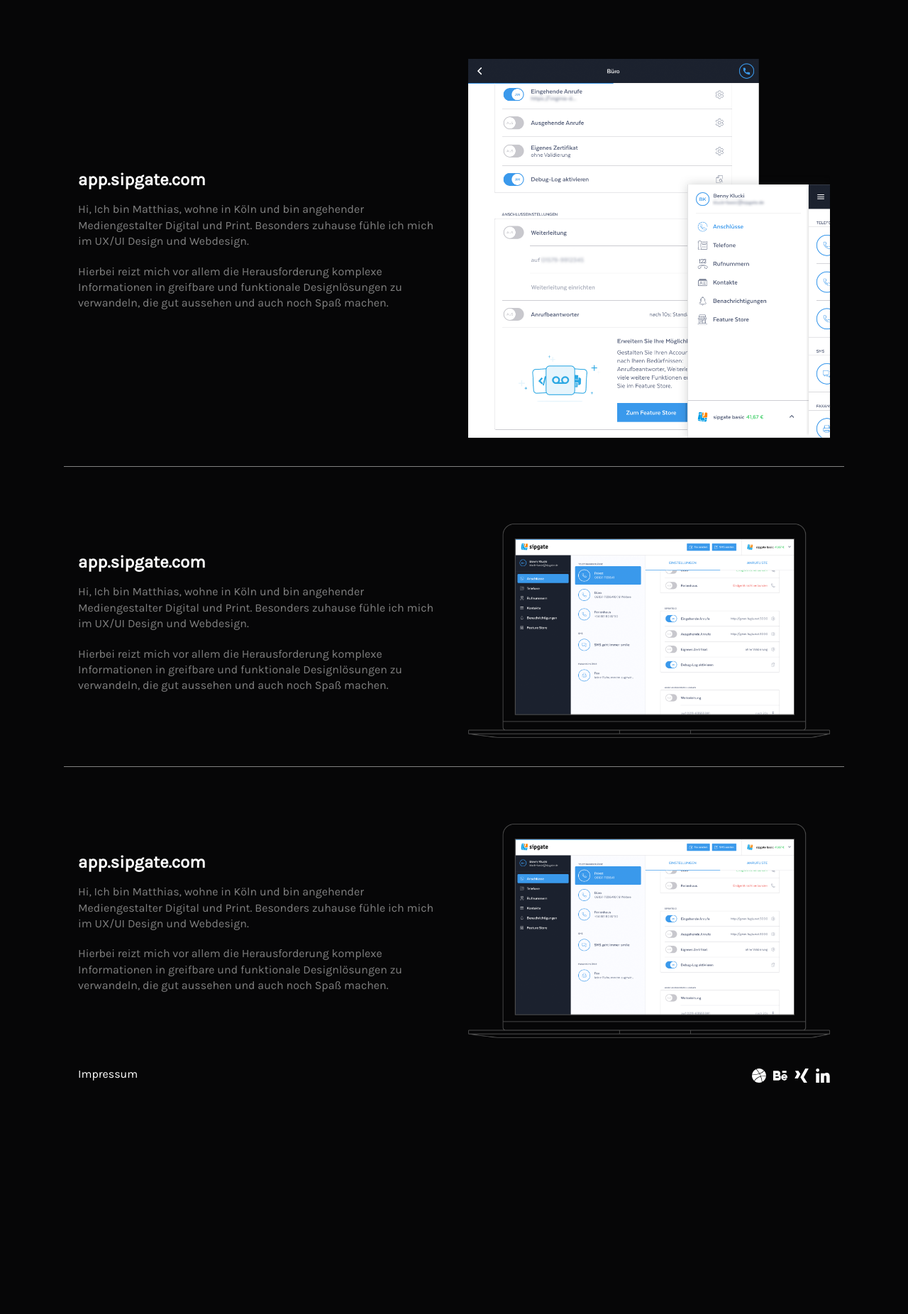
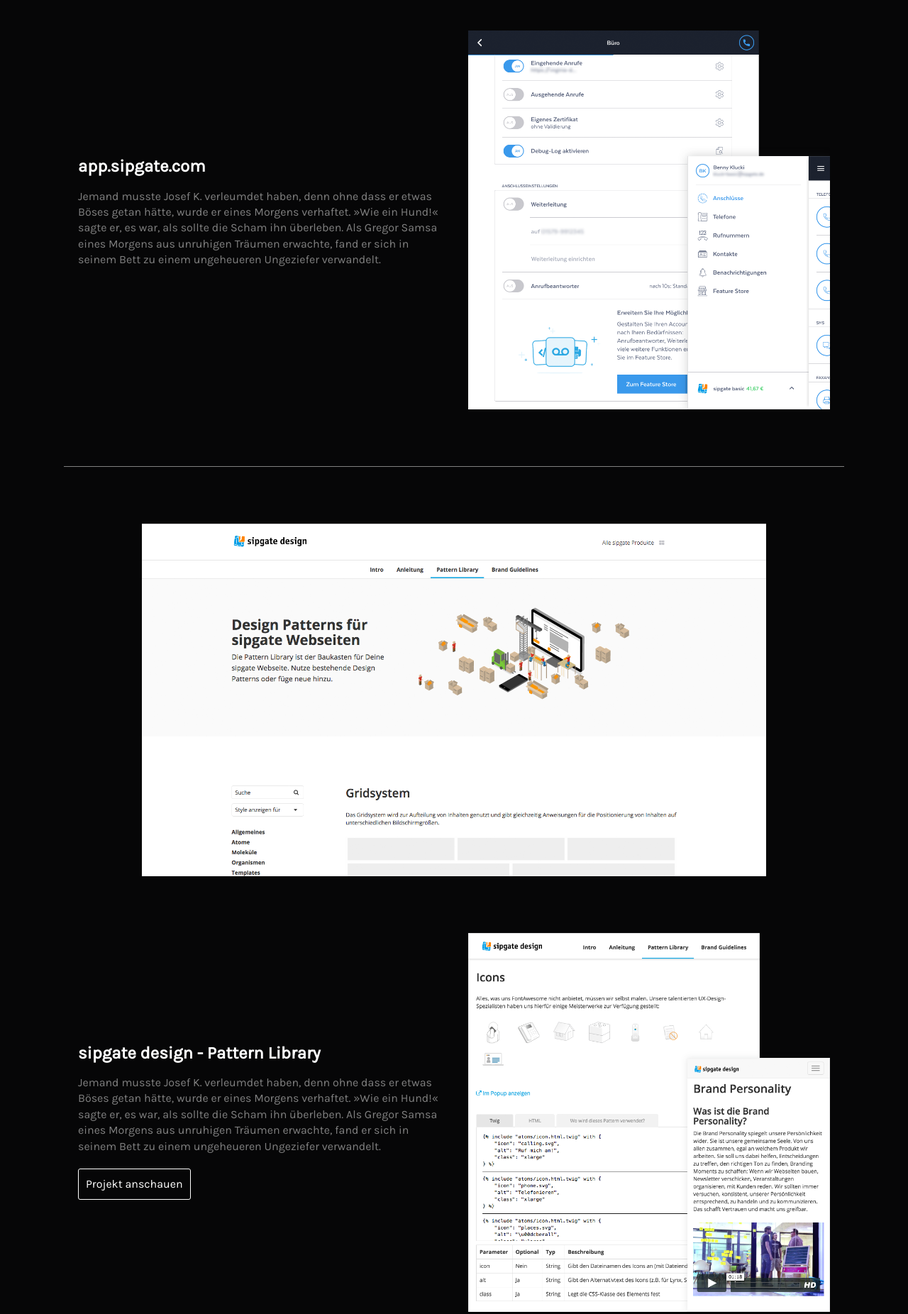
Before and after one commit to Matteska/Matthias-Kucharski, a website: page subpages/arbeiten.html in a window 1280 px wide. Shown: the part 676-2528 px from the top of the page at 71% size. Before the commit the page ends 2222 px from the top, so only its background shows below. Drawn offline with Linux system fonts and the light colour scheme.

Commit message:
added more work to arbeit.html

```diff
--- a/sass/stylesheet.scss
+++ b/sass/stylesheet.scss
@@ -380,13 +380,14 @@
     color: $secondary-color;
     font-size: $copy;
 
+
     &.hero {
       padding-top: 40px;
       padding-bottom: 80px;
     }
 
-    &.portfolio {
-      border-top: 1px solid $accent-color;
+    &.portfolio-line {
+      border-bottom: 1px solid $accent-color;
     }
 
     @include for-tablet-landscape-up {
@@ -507,16 +508,19 @@
   }
 
   //Arbeiten//
-  .work-container {
-    display: flex;
-    flex-direction: column;
-    justify-content: space-between;
-    margin: 10px 0;
-    padding: 20px;
+  a.button {
+    border: 1px solid $secondary-color;
+    color: $secondary-color;
+    text-align: center;
+    display: inline-block;
+    padding: 10px;
+    border-radius:3px;
+    text-decoration: none;
 
-    @include for-desktop-up {
-      flex-direction: row;
-      justify-content: space-between;
+    &:hover {
+      color: $accent-color;
+      border-color: $accent-color;
+      transition: all ease 420ms;
     }
   }
 
--- a/subpages/arbeiten.html
+++ b/subpages/arbeiten.html
@@ -36,43 +36,71 @@
     <div class="default-container">
       <img class="box-style-full-width" src="../images/sipgateappweb-2.png" alt="Foto von Matthias">
     </div>
-
-
-    <div class="default-container">
+    <div class="default-container portfolio-line hero">
       <div class="box-style left">
         <h2>app.sipgate.com</h2>
-
-        <p>Hi, Ich bin Matthias, wohne in Köln und bin angehender Mediengestalter Digital und Print. Besonders zuhause fühle ich mich im UX/UI Design und Webdesign. </P>
-          <p>Hierbei reizt mich vor allem die Herausforderung  komplexe Informationen in greifbare und funktionale Designlösungen zu verwandeln, die gut aussehen und auch noch Spaß machen. </p>
-
+        <p>Jemand musste Josef K. verleumdet haben, denn ohne dass er etwas Böses getan hätte, wurde er eines Morgens verhaftet.
+          »Wie ein Hund!« sagte er, es war, als sollte die Scham ihn überleben. Als Gregor Samsa eines Morgens aus unruhigen Träumen erwachte,
+          fand er sich in seinem Bett zu einem ungeheueren Ungeziefer verwandelt. </p>
         </div>
         <div class="box-style right">
           <img class="portrait-pic" src="../images/sipgateappweb-3.png" alt="Foto von Matthias">
         </div>
       </div>
 
-      <div class="default-container portfolio">
+      <div class="default-container">
+        <img class="box-style-full-width" src="../images/patternlibrary-1.png" alt="Foto von Matthias">
+      </div>
+      <div class="default-container portfolio-line hero">
         <div class="box-style left">
-          <h2>app.sipgate.com</h2>
-          <p>Hi, Ich bin Matthias, wohne in Köln und bin angehender Mediengestalter Digital und Print. Besonders zuhause fühle ich mich im UX/UI Design und Webdesign. </P>
-            <p>Hierbei reizt mich vor allem die Herausforderung  komplexe Informationen in greifbare und funktionale Designlösungen zu verwandeln, die gut aussehen und auch noch Spaß machen. </p>
+          <h2>sipgate design - Pattern Library</h2>
+          <p>Jemand musste Josef K. verleumdet haben, denn ohne dass er etwas Böses getan hätte, wurde er eines Morgens verhaftet.
+            »Wie ein Hund!« sagte er, es war, als sollte die Scham ihn überleben. Als Gregor Samsa eines Morgens aus unruhigen Träumen erwachte,
+            fand er sich in seinem Bett zu einem ungeheueren Ungeziefer verwandelt.</p>
+            <a class="button" href="http://www.sipgate.de/design" target="_blank" title="sipgate Pattern Library">Projekt anschauen</a>
           </div>
           <div class="box-style right">
-            <img class="portrait-pic" src="../images/sipgateappweb.png" alt="Foto von Matthias">
+            <img class="portrait-pic" src="../images/patternlibrary-2.png" alt="Foto von Matthias">
           </div>
         </div>
-        <div class="default-container portfolio">
+
+        <div class="default-container">
+          <img class="box-style-full-width" src="../images/sipgateteam-1.png" alt="Foto von Matthias">
+        </div>
+        <div class="default-container portfolio-line hero">
           <div class="box-style left">
-            <h2>app.sipgate.com</h2>
-
-            <p>Hi, Ich bin Matthias, wohne in Köln und bin angehender Mediengestalter Digital und Print. Besonders zuhause fühle ich mich im UX/UI Design und Webdesign. </P>
-              <p>Hierbei reizt mich vor allem die Herausforderung  komplexe Informationen in greifbare und funktionale Designlösungen zu verwandeln, die gut aussehen und auch noch Spaß machen. </p>
-
+            <h2>sipgateteam.de</h2>
+            <p>Jemand musste Josef K. verleumdet haben, denn ohne dass er etwas Böses getan hätte, wurde er eines Morgens verhaftet.
+              »Wie ein Hund!« sagte er, es war, als sollte die Scham ihn überleben. Als Gregor Samsa eines Morgens aus unruhigen Träumen erwachte,
+              fand er sich in seinem Bett zu einem ungeheueren Ungeziefer verwandelt.</p>
+            <a class="button" href="http://www.sipgateteam.de" target="_blank" title="sipgate team Startseite">Projekt anschauen</a>
           </div>
           <div class="box-style right">
-              <img class="portrait-pic" src="../images/sipgateappweb.png" alt="Foto von Matthias">
+            <img class="portrait-pic" src="../images/sipgateteam-2.png" alt="Foto von Matthias">
           </div>
         </div>
+
+        <div class="default-container">
+          <img class="box-style-full-width" src="../images/nrw2017-1.png" alt="Foto von Matthias">
+        </div>
+        <div class="default-container hero">
+          <div class="box-style left">
+            <h2>NRW Landtagswahlen 2017</h2>
+            <p>Jemand musste Josef K. verleumdet haben, denn ohne dass er etwas Böses getan hätte, wurde er eines Morgens verhaftet.
+              »Wie ein Hund!« sagte er, es war, als sollte die Scham ihn überleben. Als Gregor Samsa eines Morgens aus unruhigen Träumen erwachte,
+              fand er sich in seinem Bett zu einem ungeheueren Ungeziefer verwandelt.</p>
+            <a class="button" href="http://moritz.mytronix.de/ltw2017/" target="_blank" title="Landtagswahlen 2017">Projekt anschauen</a>
+          </div>
+          <div class="box-style right">
+            <img class="portrait-pic" src="../images/nrw2017-2.png" alt="Foto von Matthias">
+          </div>
+        </div>
+
+
+
+
+
+
 
 
 
```
Also changed, not shown: css/stylesheet.css, images/nrw2017-1.png (added), images/nrw2017-2.png (added), images/patternlibrary-1.png (added), images/patternlibrary-2.png (added), images/sipgateteam-1.png (added), images/sipgateteam-2.png (added), 1 other file. Lines whose indentation alone changed are shown as unchanged.
